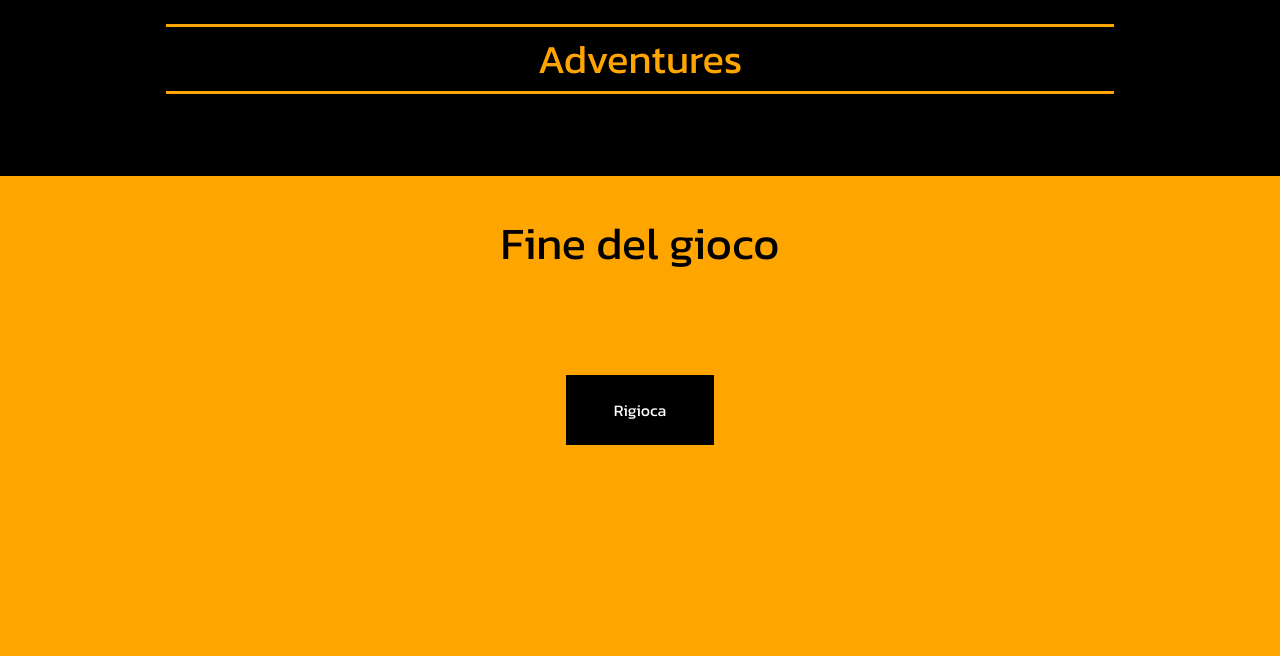
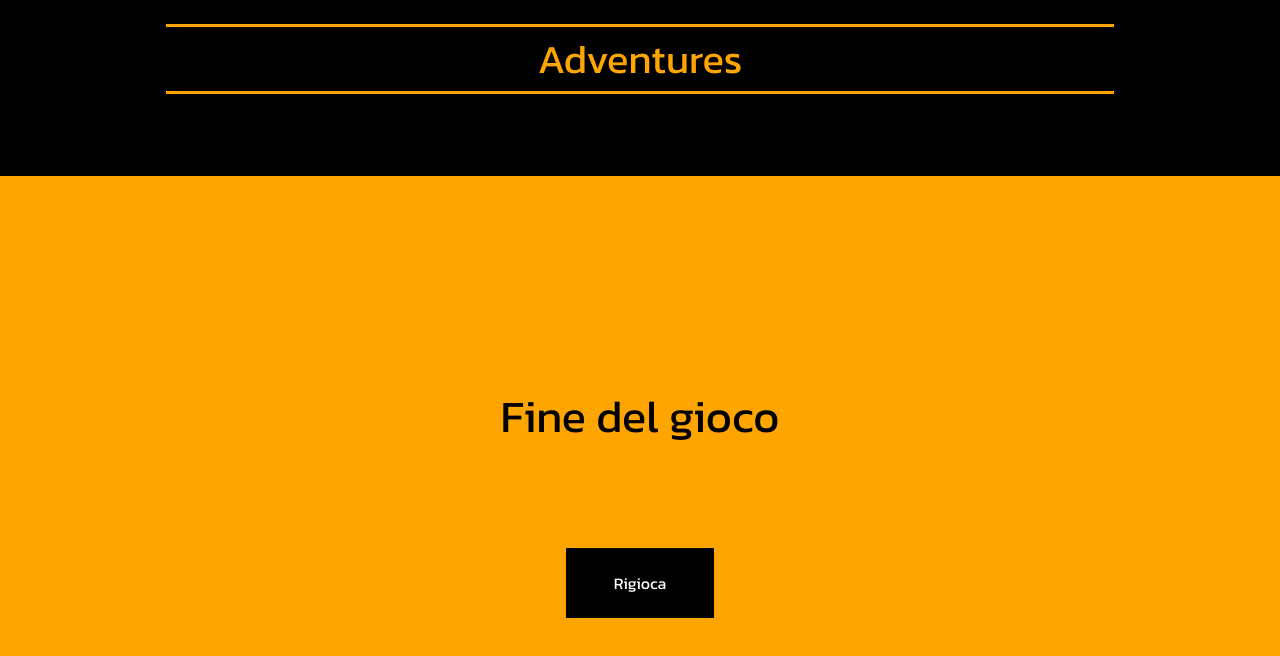
Before and after one commit to Valeria-Caramellino/New_Adventure, a Vue app: page /died in a window 1280 px wide. Shown: the top 656 px of the page. Built offline with nearby package versions, Linux system fonts and the light colour scheme; no server answers.

Commit message:
modifica style

```diff
--- a/src/pages/AppDied.vue
+++ b/src/pages/AppDied.vue
@@ -56,6 +56,8 @@ export default {
 .row {
     justify-content: center;
     align-items: center;
+    height: $h_page;
+    overflow-y: auto;
 
     .col-11 {
         text-align: center;
```
